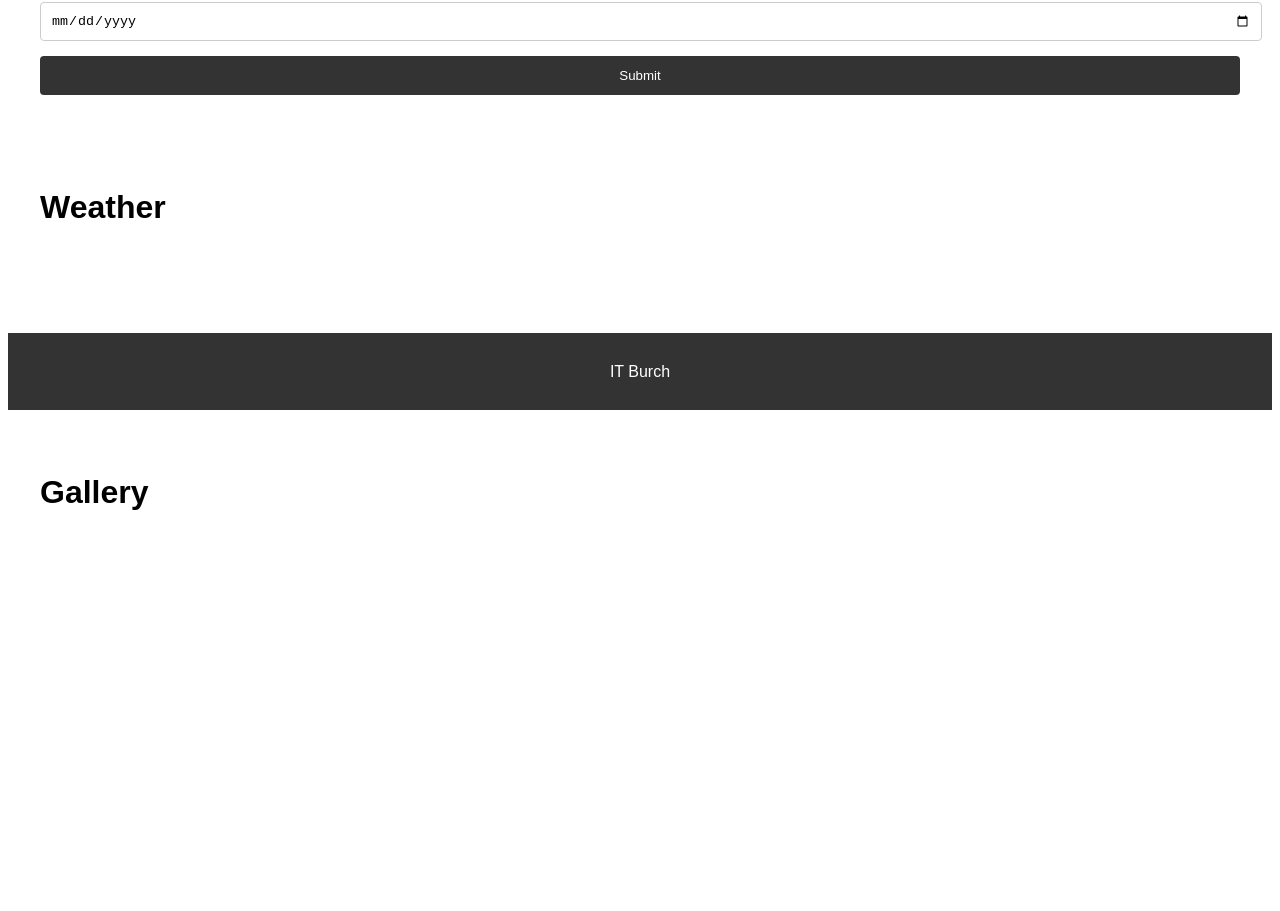
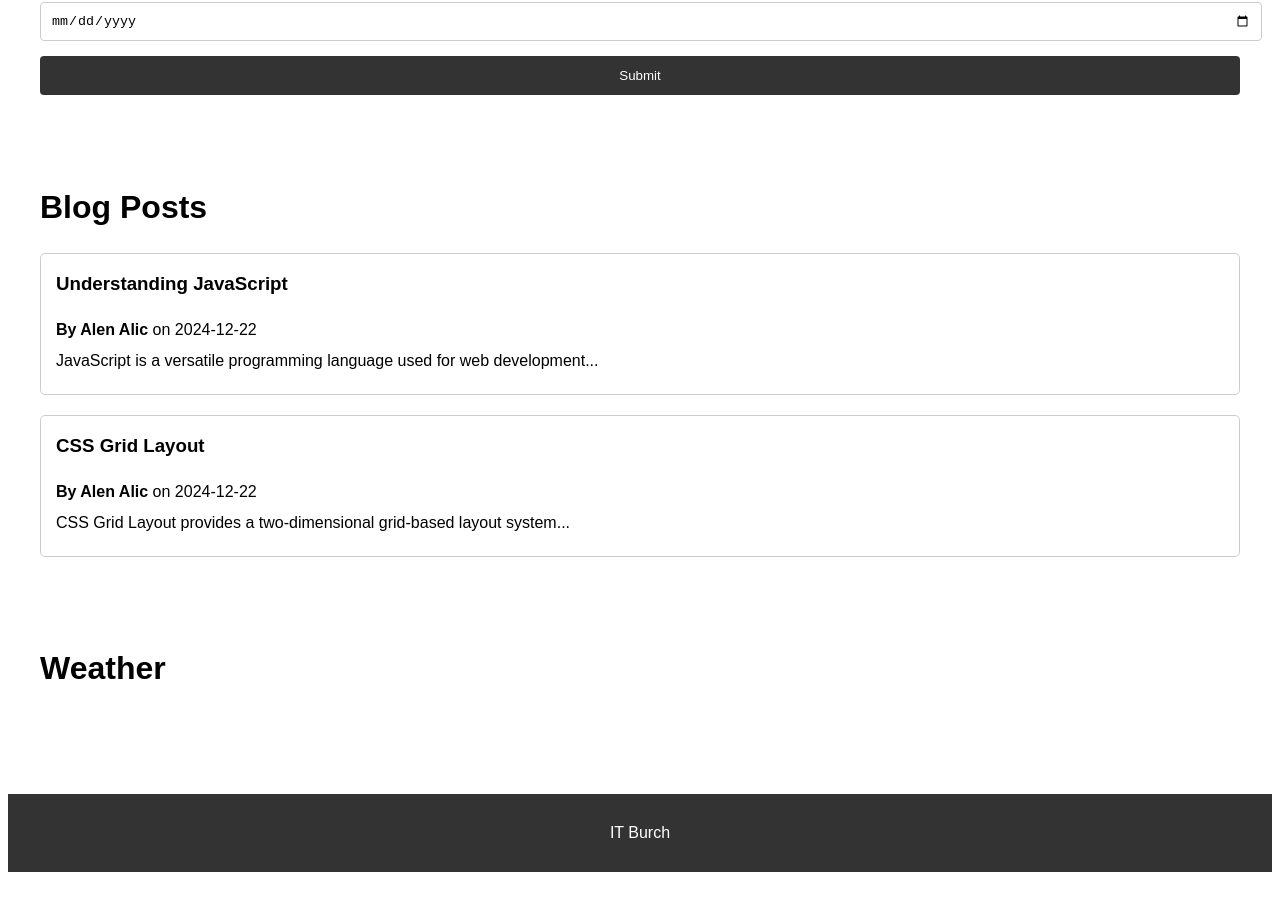
Before and after one commit to aalenaalic/assignment_2, a plain HTML site: page index.html in a window 1280 px wide. Shown: the part 1071-1982 px from the top of the page. Before the commit the page ends 1647 px from the top, so only its background shows below. Drawn offline with nearby package versions, Linux system fonts and the light colour scheme.

Commit message:
adding blog

```diff
--- a/app.js
+++ b/app.js
@@ -140,3 +140,22 @@ document.addEventListener("DOMContentLoaded", () => {
     }
   }
 });
+$(document).ready(function () {
+  // Fetch the JSON data
+  $.getJSON("content.json", function (data) {
+    const blogPosts = data.blogPosts;
+    const container = $("#blogPostsContainer");
+
+    // Iterate over each blog post and create HTML elements
+    blogPosts.forEach(function (post) {
+      const postElement = `
+        <div class="blog-post">
+          <h3>${post.title}</h3>
+          <p><strong>By ${post.author}</strong> on ${post.date}</p>
+          <p>${post.content}</p>
+        </div>
+      `;
+      container.append(postElement);
+    });
+  });
+});
--- /dev/null
+++ b/content.json
@@ -0,0 +1,16 @@
+{
+  "blogPosts": [
+    {
+      "title": "Understanding JavaScript",
+      "author": "Alen Alic",
+      "date": "2024-12-22",
+      "content": "JavaScript is a versatile programming language used for web development..."
+    },
+    {
+      "title": "CSS Grid Layout",
+      "author": "Alen Alic",
+      "date": "2024-12-22",
+      "content": "CSS Grid Layout provides a two-dimensional grid-based layout system..."
+    }
+  ]
+}
--- a/index.html
+++ b/index.html
@@ -79,6 +79,11 @@
       </form>
     </section>
 
+    <section id="blog" class="section">
+      <h2>Blog Posts</h2>
+      <div id="blogPostsContainer"></div>
+    </section>
+
     <section id="weather" class="section">
       <h2>Weather</h2>
       <div id="weatherInfo"></div>
--- a/style.css
+++ b/style.css
@@ -207,3 +207,23 @@ body {
   font-weight: bold;
   color: red;
 }
+#blogPostsContainer {
+  display: flex;
+  flex-direction: column;
+  gap: 20px;
+}
+
+.blog-post {
+  background-color: #fff;
+  padding: 15px;
+  border: 1px solid #ccc;
+  border-radius: 5px;
+}
+
+.blog-post h3 {
+  margin-top: 0;
+}
+
+.blog-post p {
+  margin: 5px 0;
+}
```
Lines whose indentation alone changed are shown as unchanged.
